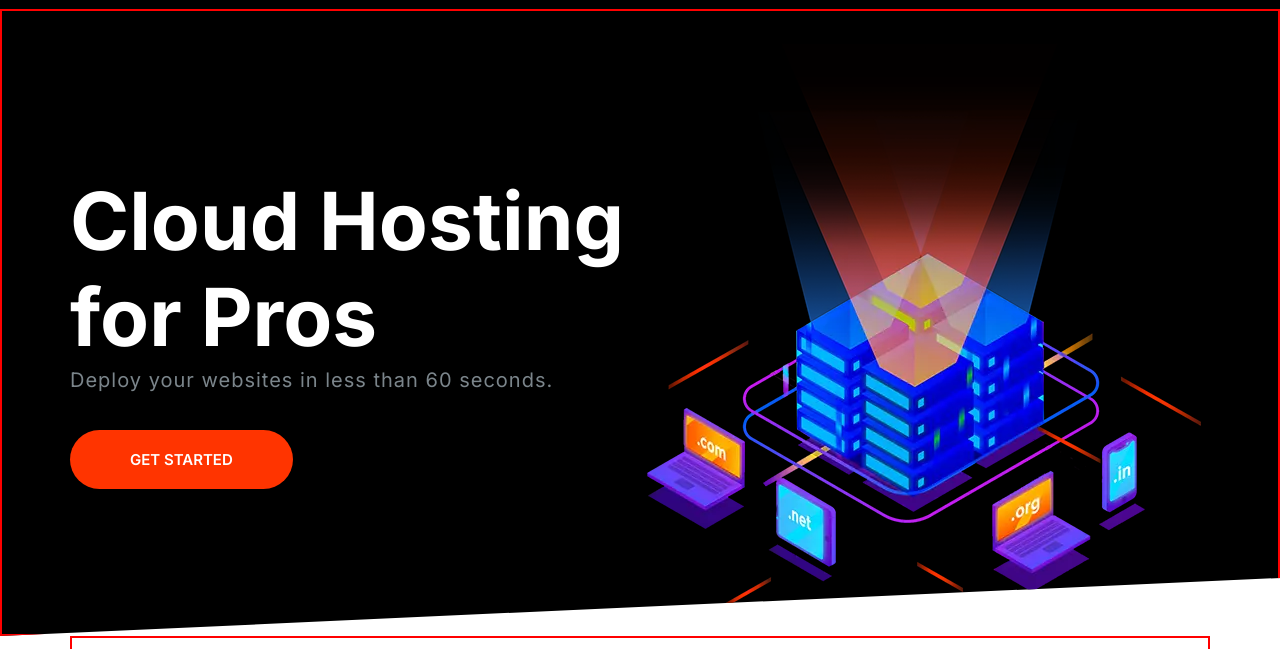
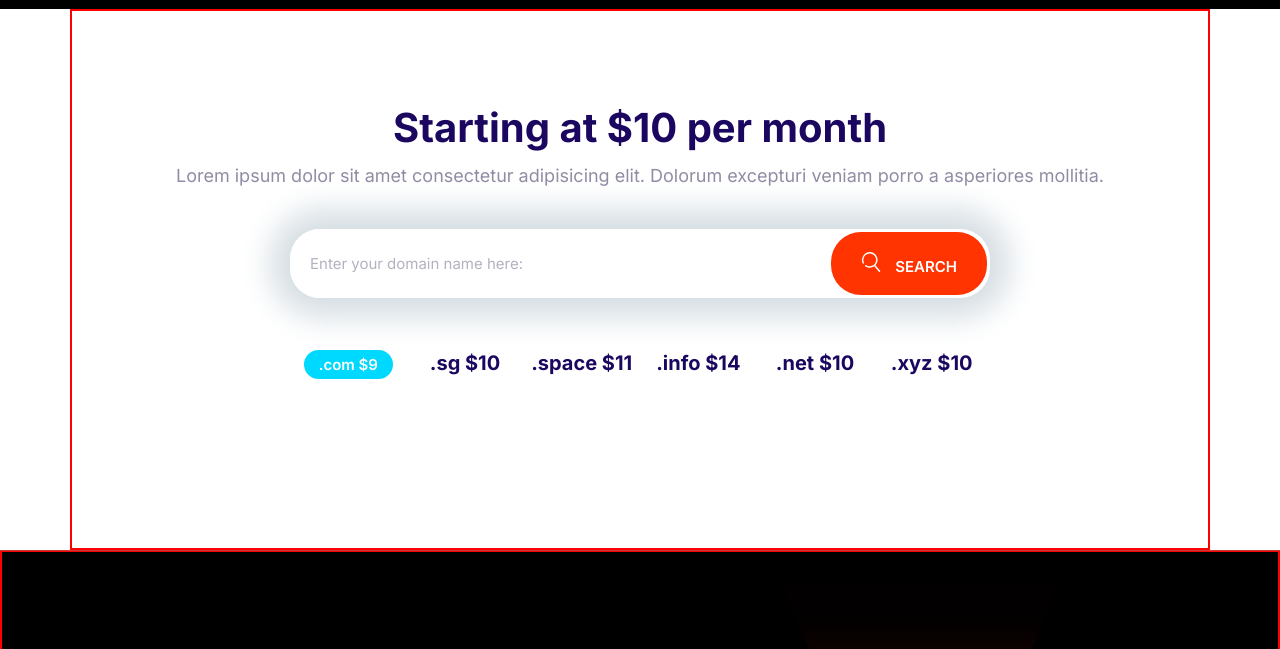
Before and after one commit to rua1hc/Html_Css_Moshify, a plain HTML site: page index.html in a window 1280 px wide. Shown: the part 99-748 px from the top of the page. Drawn offline with Linux system fonts and the light colour scheme.

Commit message:
v30 add block-domain comp

```diff
--- a/css/styles.css
+++ b/css/styles.css
@@ -189,10 +189,18 @@ a {
     font-size: 1.8rem;
     font-weight: 600;
     margin: 0.5rem 0;
+    outline: 0;
     padding: 2rem 3rem;
     text-align: center;
     text-transform: uppercase;
     white-space: nowrap;
+}
+
+.btn .icon {
+    width: 2rem;
+    height: 2rem;
+    margin-right: 1rem;
+    vertical-align: center;
 }
 
 .btn--primary {
@@ -644,3 +652,34 @@ a {
         align-self: center;
     }
 }
+
+/* Domain Block */
+.block-domain .input-group {
+    box-shadow: 0 0 3rem 2rem #d7dfe4;
+    border: 0;
+
+    margin: 4rem auto;
+    max-width: 70rem;
+}
+
+.block-domain__prices {
+    display: grid;
+    /* grid-template: repeat(2, 5rem) / repeat(3, 1fr); */
+    grid-template: repeat(3, 5rem) / repeat(3, 1fr);
+
+    justify-items: center;
+    align-items: center;
+
+    font-size: 2rem;
+    font-weight: 700;
+
+    max-width: 70rem;
+    margin: 0 auto;
+}
+
+@media screen and (min-width: 768px) {
+    .block-domain__prices {
+        /* grid-template-columns: repeat(6, 1fr); */
+        grid-template-columns: repeat(auto-fit, minmax(10rem, 1fr));
+    }
+}
--- a/index.html
+++ b/index.html
@@ -35,6 +35,38 @@
                 <li class="nav__items"><a href="#">Price</a></li>
             </ul>
         </nav>
+
+        <section class="block container block-domain">
+            <header class="block__header">
+                <h2>Starting at $10 per month</h2>
+                <p>
+                    Lorem ipsum dolor sit amet consectetur adipisicing elit.
+                    Dolorum excepturi veniam porro a asperiores mollitia.
+                </p>
+            </header>
+            <div class="input-group">
+                <input
+                    type="text"
+                    class="input"
+                    placeholder="Enter your domain name here:"
+                />
+                <button class="btn btn--accent">
+                    <svg class="icon icon--white">
+                        <use xlink:href="/images/sprite.svg#search"></use>
+                    </svg>
+                    Search
+                </button>
+            </div>
+            <ul class="list block-domain__prices">
+                <li><span class="badge badge--secondary">.com $9</span></li>
+                <li>.sg $10</li>
+                <li>.space $11</li>
+                <li>.info $14</li>
+                <li>.net $10</li>
+                <li>.xyz $10</li>
+                <!-- <li>Item x</li> -->
+            </ul>
+        </section>
 
         <section class="block block--dark block--skewed--right hero">
             <div class="container grid grid--1x2">
```
Also changed, not shown: comps/block-domain.html (added, +31 -0 lines).
